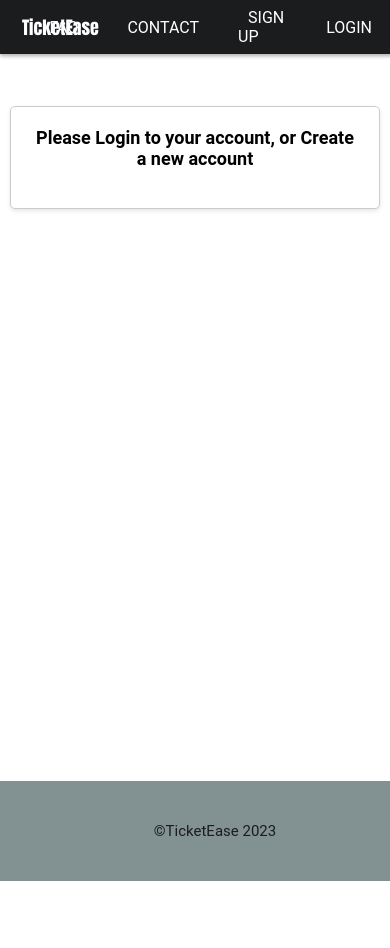
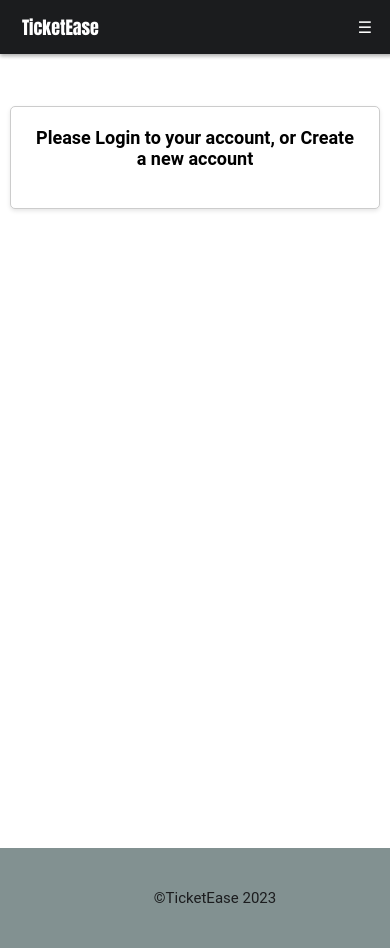
Before and after one commit to FEUP-LTW-2023/project-ltw08g05, a PHP site: page /public/views/ in a window 390 px wide. Before the commit the page ends 881 px from the top, so only its background shows below. Run offline with PHP 8.4, Linux system fonts and the light colour scheme.

Commit message:
hamburger dropdown is finally clickable. Not a dropdown yet

```diff
--- a/public/styles/common.css
+++ b/public/styles/common.css
@@ -38,6 +38,17 @@ body {
 .nav a {
     text-decoration: none;
     color: var(--dark-text);
+    padding: 10px;
+}
+
+.nav a:hover {
+    background-color: #ddd;
+    color: black;
+}
+
+.nav a.active {
+    background-color: #04AA6D;
+    color: white;
 }
 .shadow-nohov {
     box-shadow: 0 2px 4px rgba(0, 0, 0, 0.12), 0 2px 4px rgba(0, 0, 0, 0.24);
@@ -53,11 +64,7 @@ body {
     padding-left: 10px;
 }
 
-#nav-left button{
-    padding: 0.5rem 1rem;
-    border-radius: 5%;
-    background-color: var(--light-black);
-}
+
 #nav-left span {
     font-family: 'Anton', sans-serif;
     font-size: 18px;
@@ -65,6 +72,7 @@ body {
 }
 
 #nav-right {
+    overflow: hidden;
     position: relative;
     display: flex;
     float: right;
@@ -81,8 +89,8 @@ body {
     padding-right: 10px;
 }
 
-.nav a {
-    padding: 10px;
+.nav .icon{
+    display: none;
 }
 
 /* Main styles */
@@ -131,3 +139,38 @@ main {
     font-size: 15px;
     color: var(--light-black); /* Change to your desired text color */
 }
+
+
+
+/* ---------------------------- Responsivness ----------------------------*/
+
+@media screen and (max-width: 60em){
+    main{
+      grid-template-columns: 100%;
+      grid-template-rows: auto;
+    }
+    .topnav a:not(:last-child) {
+        display: none;
+      }
+
+
+    .topnav a.icon {
+        float: right;
+        display: block;
+      }
+
+    .topnav.responsive {
+        position: relative;
+        display: flex;
+    }
+    .topnav.responsive a.icon {
+        position: absolute;
+        right: 0;
+        top: 0;
+    }
+    .topnav.responsive a {
+        float: none;
+        display: block;
+        text-align: left;
+    }
+}
--- a/public/styles/login.css
+++ b/public/styles/login.css
@@ -70,8 +70,6 @@ body{
     grid-template-areas: "header" "login" "footer";
     gap: 0px 0px;
 }
-.header { grid-area: header; }
+header { grid-area: header; }
 .login { grid-area: login; }
 footer { grid-area: footer; }
-
-/* ---------------------------- Responsivness ----------------------------*/
--- a/public/templates/Tcommon.php
+++ b/public/templates/Tcommon.php
@@ -28,7 +28,7 @@ require_once(__DIR__ . '/../../database/connection.php');
     </head>
 
     <body>
-        <header class="header">
+        <header>
         <?php drawNavbar(); ?>
         </header>
     <main>
@@ -46,25 +46,39 @@ require_once(__DIR__ . '/../../database/connection.php');
             <a href="index.php"><span>TicketEase</span></a>
         </div>
 
-        <ul class="nav" id="nav-right">
-            <?php if ($loggedIn): ?>
-            <!-- add links for logged in users here -->
-            <li><a href='tickets.php'>TICKETS</a></li>
-            <li><a href="#">CONTACT</a></li>
-            <li><a href="faq.php">FAQ</a></li>
-            <li><a href="profile.php">PROFILE</a></li>
-            <li><a href="../../src/controllers/logout.php">LOGOUT</a></li>
-            <?php else: ?>
-            <!-- add links for non-logged in users here -->
-            <li><a href="faq.php">FAQ</a></li>
-            <li><a href="#">CONTACT</a></li>
-            <li><a href="register.php">SIGN UP</a></li>
-            <li><a href="login.php">LOGIN</a></li>
-            <?php endif; ?>
-        </ul>
+        <div class="topnav" id="nav-right">
+  <?php if ($loggedIn): ?>
+  <!-- add links for logged in users here -->
+  <a href='tickets.php'>TICKETS</a>
+  <a href="#">CONTACT</a>
+  <a href="faq.php">FAQ</a>
+  <a href="profile.php">PROFILE</a>
+  <a href="../../src/controllers/logout.php">LOGOUT</a>
+  <a href="javascript:void(0);" class="icon" onclick="myFunction()">☰</a>
+  <?php else: ?>
+  <!-- add links for non-logged in users here -->
+  <a href="faq.php">FAQ</a>
+  <a href="#">CONTACT</a>
+  <a href="register.php">SIGN UP</a>
+  <a href="login.php">LOGIN</a>
+  <a href="javascript:void(0);" class="icon" onclick="myFunction()">☰</a>
+  <?php endif; ?>
+</div>
+
     </nav>
+<?php } ?>
 
-<?php } ?>
+
+<script>
+    function myFunction() {
+    var x = document.getElementById("nav-right");
+    if (x.className === "topnav") {
+        x.className += " responsive";
+    } else {
+        x.className = "topnav";
+    }
+    }
+</script>
 
 <?php function drawFooter()
 { ?>
--- a/public/views/login.php
+++ b/public/views/login.php
@@ -12,6 +12,7 @@
 
     <section id="login" class="centered">
         <h2>Login</h2>
+        <p>\2630</p>
         <form>
             <label for="email">Email:</label>
             <input type="email" name="email" id="email"><br>
```
